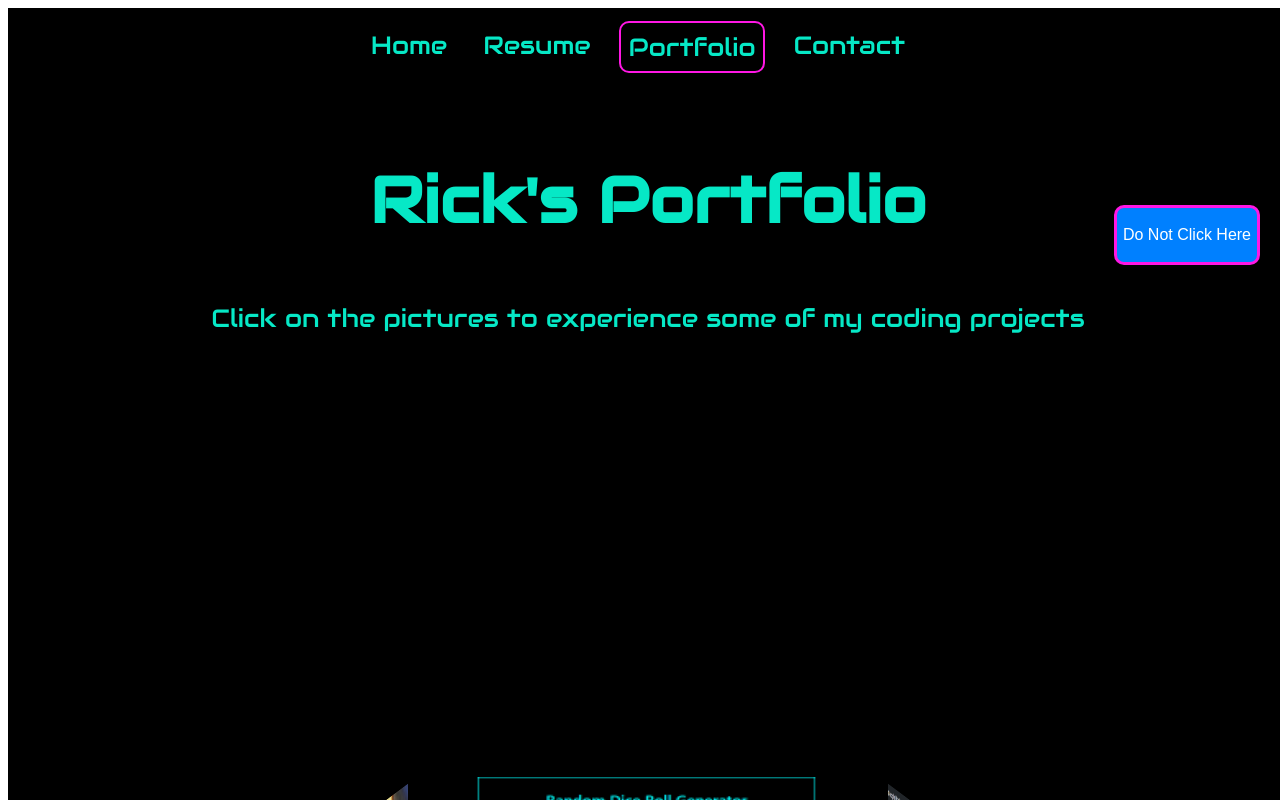
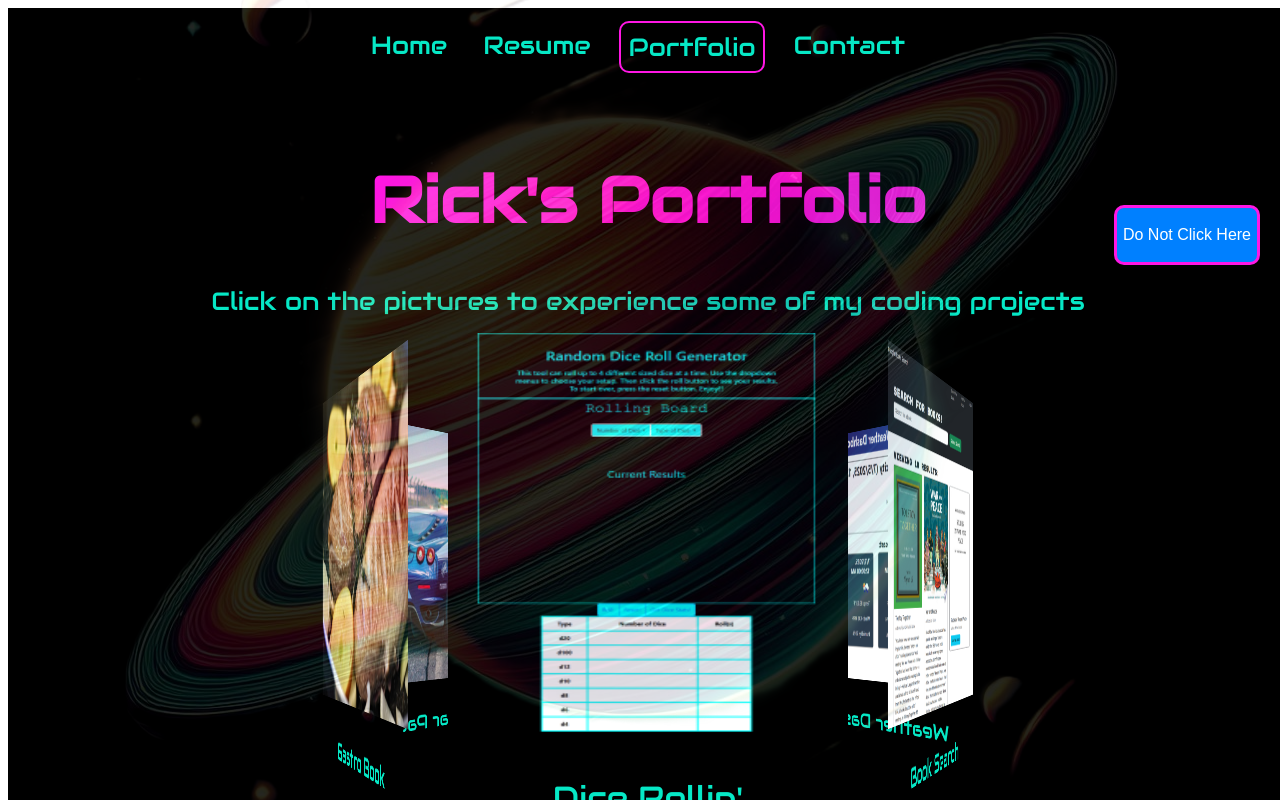
Before and after one commit to RStuckey1/RichardStuckey, a React (Vite) app: page /List in a window 1280 px wide. Shown: the top 800 px of the page. Built offline with nearby package versions, Linux system fonts and the light colour scheme.

Commit message:
formatting background

```diff
--- a/src/App.jsx
+++ b/src/App.jsx
@@ -2,6 +2,8 @@ import { Outlet } from 'react-router-dom'
 import Footer from './Footer'
 import Navbar from './components/Navbar'
 import BadButton from './components/badbutton';
+import Planet from './assets/planet.png'
+import './index.css'
 
 
 function App() {
@@ -14,6 +16,9 @@ function App() {
       <div className="floating-bad-button">
         <BadButton />
       </div>
+    <div className="planet">
+          <img src={Planet} alt="planet"></img>
+        </div>
     <div className="Navigation">
         <Navbar />
     </div>
--- a/src/Pages/Home.css
+++ b/src/Pages/Home.css
@@ -1,9 +1,10 @@
 .header{
     max-width: 1000px;
     height:auto;
-    background: #000000;
+
     margin: 0 auto;
     padding: 0;
+    z-index: 1;
 }
 
 .home {
@@ -11,6 +12,7 @@
     width: 100%;
     margin: 0;
     padding: 0;
+    z-index: 2;
 }
 
 .wave {
@@ -22,6 +24,7 @@ padding: 1% 0;
 margin: 0 auto;
 width: 100%;
 max-width: 1000px;
+z-index: 2;
 }
 
 /* Responsive adjustments */
@@ -144,6 +147,7 @@ p.intro3 {
     justify-content: center;
     align-items: center;
     text-align: center;
+
 }
 
 ul.b>li {
@@ -205,6 +209,7 @@ div.links > ul > li:nth-child(3) > a:hover {
    position:relative;
    justify-items: center;
    margin:2% auto 5% auto;
+   z-index: 2;
 }
 
 .floating-bad-button {
@@ -214,11 +219,3 @@ div.links > ul > li:nth-child(3) > a:hover {
     transform: translateY(-50%);
     z-index: 1000;
 }
-
-.planet{
-    position:fixed;
-    top:-100px;
-    left:100px;
-    z-index:1;
-    opacity: 20%;
-}
--- a/src/Pages/Home.jsx
+++ b/src/Pages/Home.jsx
@@ -57,9 +57,7 @@ const Home = () => {
             <NameWave />
           </div>
         </div>
-        <div className="planet">
-          <img src={Planet} alt="planet"></img>
-        </div>
+
         <div className="intro">
           <p
             className="intro1"
--- a/src/Pages/List.css
+++ b/src/Pages/List.css
@@ -8,18 +8,19 @@
 }
 
 .portfolio>h1 {
+    color:#FF17E4;
     margin: 5% auto 5% auto;
 }
 
 .portfolio>p {
-    margin: 2% auto 2% auto;
+    margin: 0% auto 5% auto;
 }
 
 .bottom {
-    display: flex;
+    display:flex;
     width:100%;
-    height: 100vw;
+    height: auto;
     justify-content: center;
     align-items: center;
-    margin: 0 auto 0 auto;
+    margin: 15% auto 5% auto;
 }
--- a/src/components/Carousel.css
+++ b/src/components/Carousel.css
@@ -23,11 +23,13 @@
    height: 400px;
    border: solid 6px #FF17E4;
    border-radius: 8px;
+   z-index: 0;
 }
 
 div.keen-slider {
    height: 400px;
    width: 400px;
+   z-index: 0;
 }
 
 .number-slide7>img {
--- a/src/index.css
+++ b/src/index.css
@@ -7,7 +7,7 @@
 }
 
 #root > div > div.outlet {
-  background: #000000;
+
   margin:0;
 }
 
@@ -26,7 +26,6 @@
 .Navigation {
   grid-area: header;
   margin-top:1%;
-  background: #000000;
 }
 
 .outlet {
@@ -36,7 +35,7 @@
 .footer{
   grid-area: footer;
   text-align: center;
-  background-color: #000000;
+
 }
 
 li {
@@ -191,3 +190,12 @@ img.linkedinIcon {
     right: 20px;
     z-index: 2000;
 }
+
+.planet{
+    position:fixed;
+    top:-100px;
+    left:100px;
+    z-index:1;
+    opacity: 15%;
+    pointer-events: none;
+}
```
